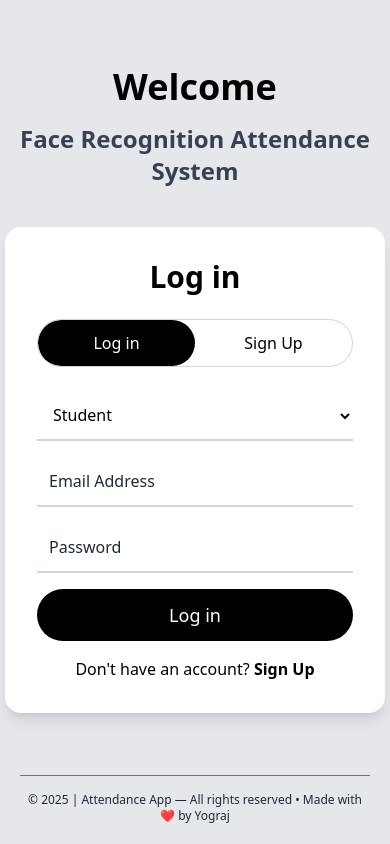
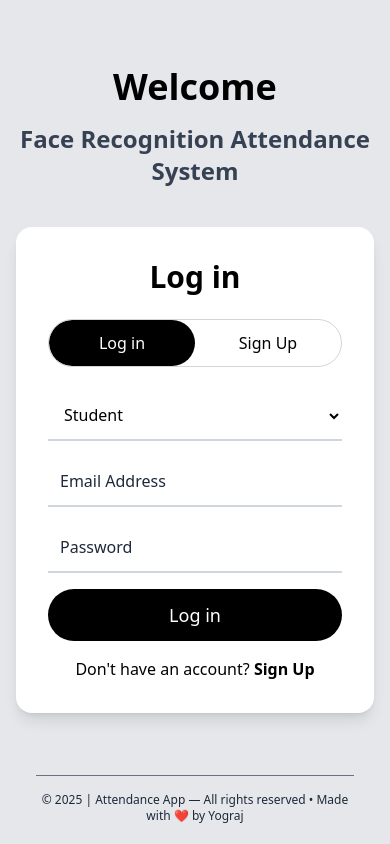
Before and after one commit to yograj06/Attendance-App, a React (Vite) app: page / in a window 390 px wide. Built offline with nearby package versions, Linux system fonts and the light colour scheme.

Commit message:
changes in responsiveness

```diff
--- a/src/App.jsx
+++ b/src/App.jsx
@@ -14,7 +14,7 @@
         <Route
           path="/"
           element={
-            <div className="min-h-screen flex flex-col bg-gray-200">
+            <div className="min-h-screen flex flex-col bg-gray-200 px-4 sm:px-6">
 
               {/* Center Content */}
               <div className="grow grid place-items-center">
--- a/src/components/Login.jsx
+++ b/src/components/Login.jsx
@@ -70,6 +70,8 @@
       sm:p-10
       rounded-2xl
       shadow-lg
+      mx-auto
+
     ">
 
       {/* Header */}
```
